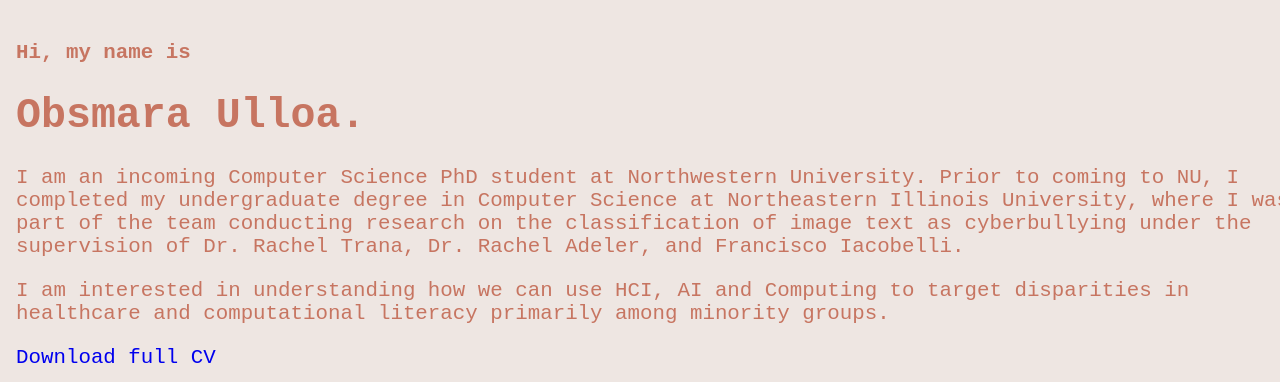
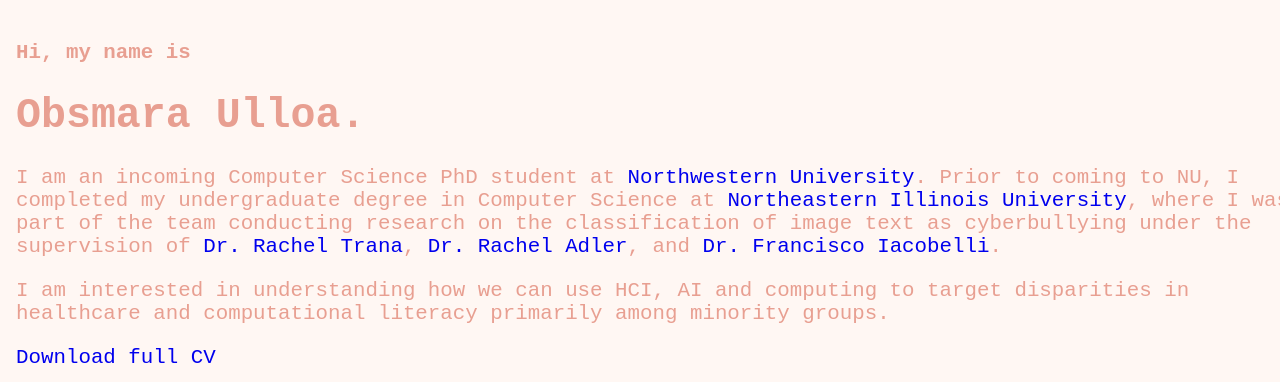
Before and after one commit to Mara16/mara16.github.io, a website: page index.html in a window 1280 px wide. Shown: the part 503-885 px from the top of the page. Drawn offline with Linux system fonts and the light colour scheme.

Commit message:
logo, favicon, and links updated

```diff
--- a/CSS/home.css
+++ b/CSS/home.css
@@ -7,10 +7,10 @@
   }
 
 .aboutMe {
-    color: #c77561;
+    color: #e89f91;
     font-family: 'Courier New';
     font-size: 1.3rem;
-    background-color: #eee6e2;
+    background-color: #fff7f3;
     padding: 1rem;
     width: 100%;
 }
--- a/index.html
+++ b/index.html
@@ -8,7 +8,7 @@
         <meta charset="utf-8">
         <meta http-equiv="X-UA-Compatible" content="IE=edge">
         <title>Obsmara Ulloa</title>
-        <link rel="shortcut icon" href="images/../favicon.ico" type="image/x-icon">
+        <link rel="shortcut icon" href="images/favicon.ico" type="image/x-icon">
         <meta name="description" content="Obsmara Ulloa's personal website">
         <meta name="viewport" content="width=device-width, initial-scale=1">
         <meta name="keywords" content="obsmara, obsmara ulloa, mara ulloa, o. ulloa, PhD student, CS PhD Student, CS Student, Computer Sciecne student, computer science student website">
@@ -23,8 +23,8 @@
             <div class="aboutMe">
                 <h4>Hi, my name is</h4>
                 <h1>Obsmara Ulloa.</h1>
-                <p>I am an incoming Computer Science PhD student at Northwestern University. Prior to coming to NU, I completed my undergraduate degree in Computer Science at Northeastern Illinois University, where I was part of the team conducting research on the classification of image text as cyberbullying under the supervision of Dr. Rachel Trana, Dr. Rachel Adeler, and Francisco Iacobelli.</p>
-                <p>I am interested in understanding how we can use HCI, AI and Computing to target disparities in healthcare and computational literacy primarily among minority groups.</p>
+                <p>I am an incoming Computer Science PhD student at <a href="https://www.northwestern.edu/">Northwestern University</a>. Prior to coming to NU, I completed my undergraduate degree in Computer Science at <a href="https://www.neiu.edu/">Northeastern Illinois University</a>, where I was part of the team conducting research on the classification of image text as cyberbullying under the supervision of <a href="https://racheltrana.com/">Dr. Rachel Trana</a>, <a href="https://rachelfadler.com/index.html">Dr. Rachel Adler</a>, and <a href="http://fid.cl/">Dr. Francisco Iacobelli</a>.</p>
+                <p>I am interested in understanding how we can use HCI, AI and computing to target disparities in healthcare and computational literacy primarily among minority groups.</p>
                 <a href="images/Ulloa_O_CV.pdf" target="_blank">Download full CV</a>
             </div>
         </div>
```
Also changed, not shown: images/favicon.ico (added), images/logo.png.
